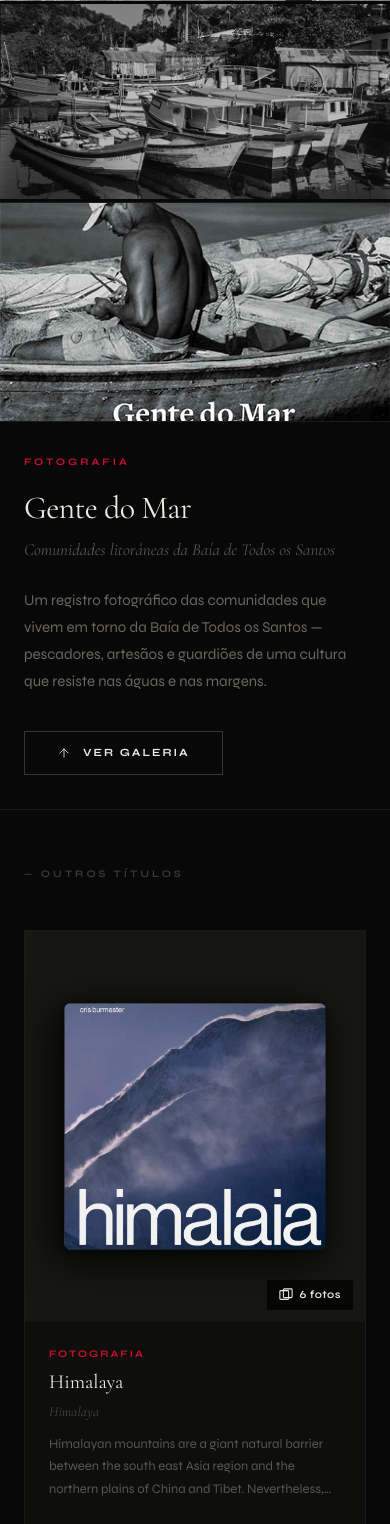
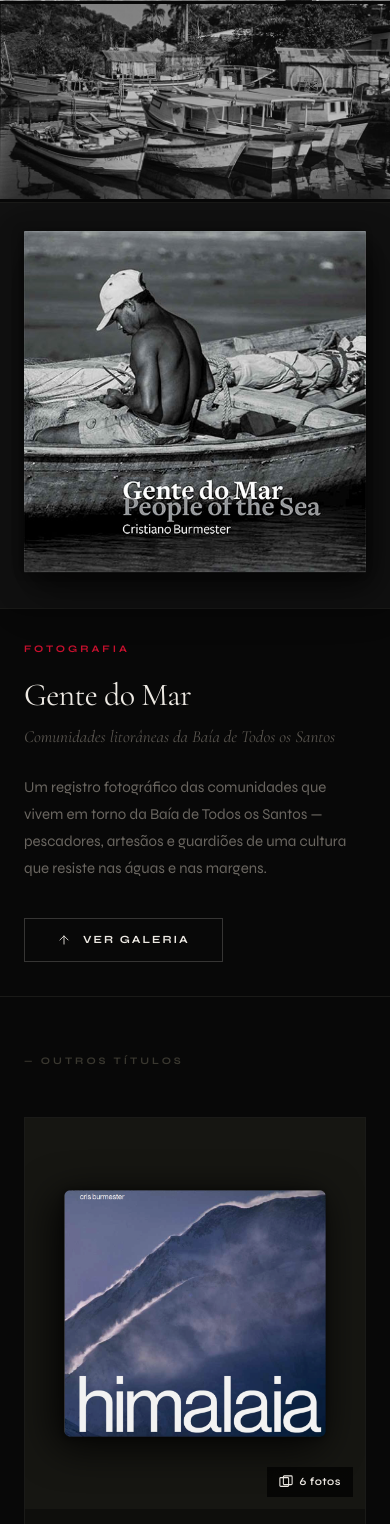
Before and after one commit to rodrigolima/mester-site, a Django app: page /livros/ in a window 390 px wide. Shown: the part 978-2502 px from the top of the page. Run offline with Django 5.2, Linux system fonts and the light colour scheme; data comes from the database, SQL or seed files in the repository.

Commit message:
Refactor livros.html for improved layout and styling
Updated the layout of the livros template by enhancing the grid structure and adjusting padding for better visual alignment. Modified the book cover styles to improve responsiveness and added hover effects for a more interactive user experience. These changes aim to enhance the overall presentation of book features and information.

```diff
--- a/core/templates/core/livros.html
+++ b/core/templates/core/livros.html
@@ -122,27 +122,51 @@
   .lv-book-feature {
     display: grid;
     grid-template-columns: 280px 1fr;
-    gap: 0;
+    column-gap: 48px;
+    align-items: stretch;
     border-top: 1px solid #1A1A18;
     margin-top: 3px;
   }
   .lv-book-cover {
     position: relative;
-    overflow: hidden;
+    overflow: visible;
     background: #111;
     cursor: pointer;
+    padding: 40px 36px 48px;
+    box-sizing: border-box;
+    align-self: stretch;
+    width: 100%;
+    min-height: 0;
+    display: flex;
+    flex-direction: column;
+    justify-content: center;
+    align-items: stretch;
   }
   .lv-book-cover img {
     width: 100%;
-    height: 100%;
-    object-fit: cover;
+    height: auto;
     display: block;
-    transition: transform 0.6s cubic-bezier(0.25, 0.46, 0.45, 0.94);
+    border-radius: 1px;
+    box-shadow:
+      0 1px 0 rgba(255, 255, 255, 0.04),
+      -3px 0 8px rgba(0, 0, 0, 0.35),
+      4px 12px 28px rgba(0, 0, 0, 0.55),
+      8px 20px 48px rgba(0, 0, 0, 0.35);
+    transition:
+      transform 0.6s cubic-bezier(0.25, 0.46, 0.45, 0.94),
+      box-shadow 0.45s ease;
   }
-  .lv-book-cover:hover img { transform: scale(1.04); }
+  .lv-book-cover:hover img {
+    transform: scale(1.04);
+    box-shadow:
+      0 1px 0 rgba(255, 255, 255, 0.06),
+      -4px 0 12px rgba(0, 0, 0, 0.4),
+      6px 16px 36px rgba(0, 0, 0, 0.6),
+      12px 28px 56px rgba(0, 0, 0, 0.4);
+  }
 
   .lv-book-info {
-    padding: 48px 64px;
+    padding: 48px 64px 48px 96px;
     display: flex;
     flex-direction: column;
     justify-content: center;
@@ -463,10 +487,10 @@
     .lv-hero { padding: 140px 48px 60px; }
     .lv-feature-label { padding: 0 48px 24px; }
     .lv-outros { padding: 72px 48px 96px; }
-    .lv-book-info { padding: 40px 48px; }
+    .lv-book-info { padding: 40px 48px 40px 72px; }
   }
   @media (max-width: 900px) {
-    .lv-book-feature { grid-template-columns: 220px 1fr; }
+    .lv-book-feature { grid-template-columns: 220px 1fr; column-gap: 36px; }
     .lv-mosaic { height: 70vh; }
   }
   @media (max-width: 768px) {
@@ -475,8 +499,11 @@
     .lv-mosaic { grid-template-columns: 1fr; grid-template-rows: 50vw 50vw 50vw 50vw; height: auto; }
     .lv-mosaic-item.tall { grid-row: auto; }
     .lv-mosaic-right { grid-row: auto; grid-template-rows: repeat(3, 50vw); }
-    .lv-book-feature { grid-template-columns: 1fr; }
-    .lv-book-cover { height: 56vw; }
+    .lv-book-feature { grid-template-columns: 1fr; column-gap: 0; }
+    .lv-book-cover {
+      max-width: none;
+      padding: 28px 24px 36px;
+    }
     .lv-book-info { padding: 32px 24px; border-left: none; border-top: 1px solid #1A1A18; }
     .lv-outros { padding: 56px 24px 80px; }
     .lv-grid { grid-template-columns: 1fr 1fr; gap: 12px; }
```
